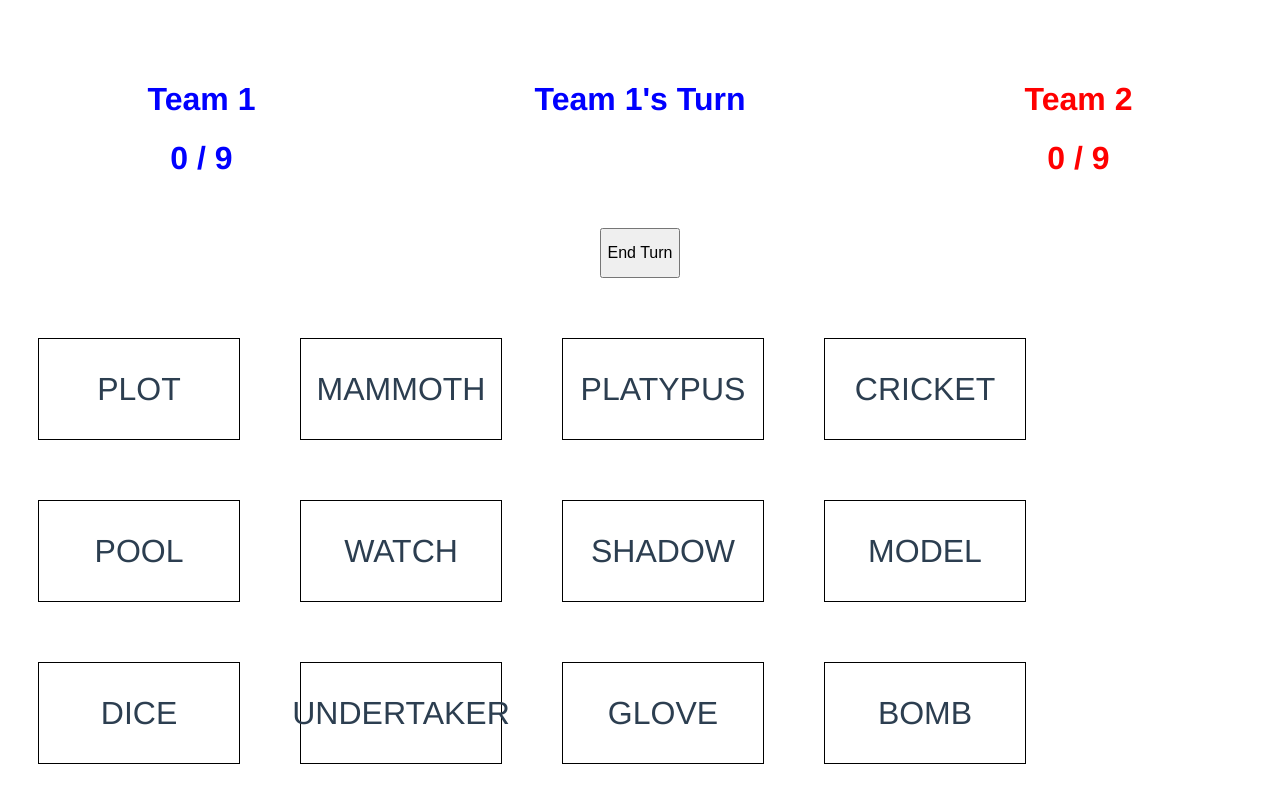
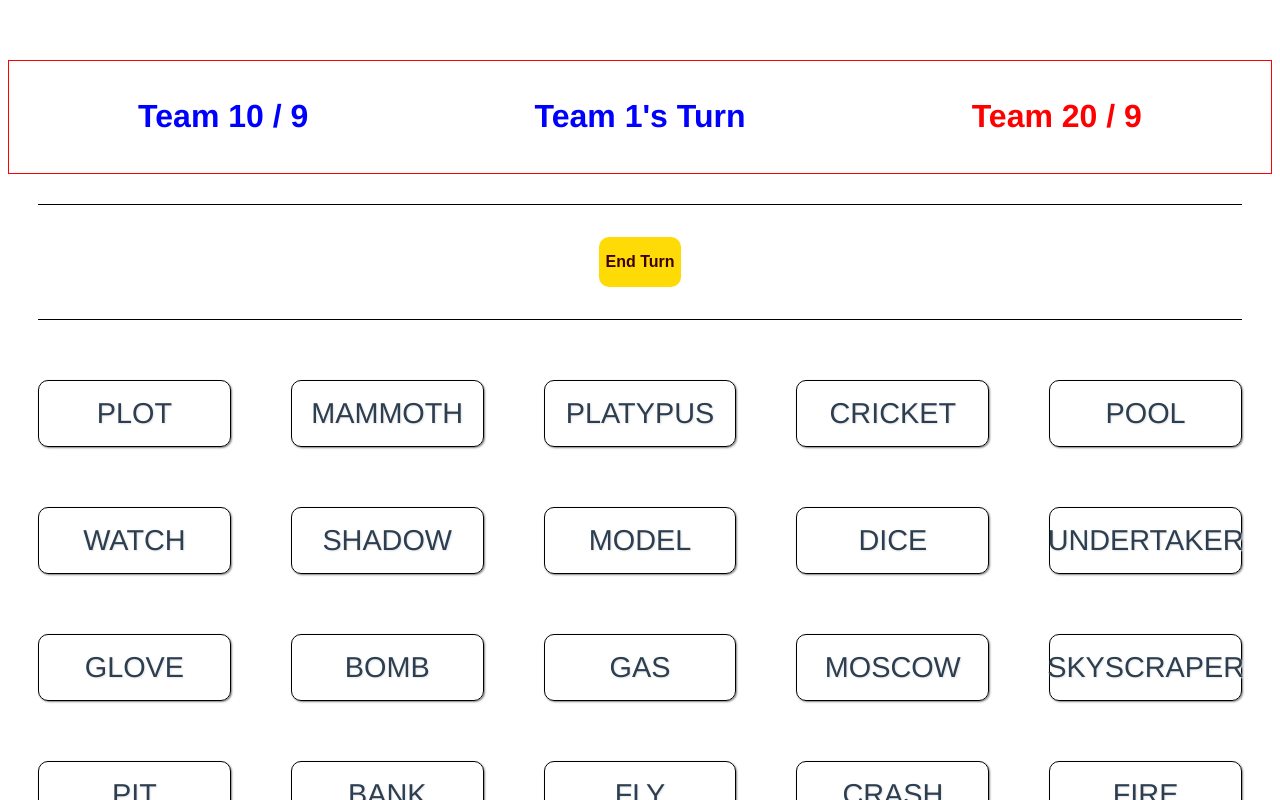
Before and after one commit to wwzeb/fe_codenames, a Vue app: page / in a window 1280 px wide. Shown: the top 800 px of the page. Built offline with nearby package versions, Linux system fonts and the light colour scheme.

Commit message:
style changes incl. flex to grid for game board

```diff
--- a/src/App.vue
+++ b/src/App.vue
@@ -177,13 +177,14 @@ export default {
 
 <style>
 #app {
-  font-family: 'Avenir', Helvetica, Arial, sans-serif;
+  font-family: 'Oswald', Helvetica, Arial, sans-serif;
   -webkit-font-smoothing: antialiased;
   -moz-osx-font-smoothing: grayscale;
   text-align: center;
   color: #2c3e50;
   margin-top: 60px;
   user-select: none;
+  background: linear-gradient(white 80%,rgb(238, 238, 238))
 }
 
 .turn {
--- a/src/components/Codename.vue
+++ b/src/components/Codename.vue
@@ -32,32 +32,51 @@ export default {
 
 <style>
 .codename {
-    width: 200px;
-    height: 100px;
+    /* width: 200px;
+    height: 100px; */
+    padding: 1em;
     display: flex;
     justify-content: center;
     align-items: center;
     border: 1px solid #000;
     margin: 30px;
+    box-shadow: 1px 1px 2px gray;
+    border-radius: 10px;
+    transition: 250ms;
 }
+
+.codename:hover,
+.codename:focus {
+    transform: translateX(3px);
+    transform: translateY(-2px);
+    box-shadow: 2px 2px 2px gray;
+    transition: 250ms;
+}
+
 .title {
     margin: 0;
-    font-size: 2em;
+    font-size: 1.8rem;
+    text-shadow: 1px 1px 2px rgb(228, 228, 228);
 }
+
 .red-background {
-    background-color: red;
-    color: #fff;
+    background-color: rgb(209, 1, 1);
+    color: rgb(255, 244, 244);
 }
+
 .blue-background {
-    background-color: blue;
-    color: #fff;
+    background-color: rgb(2, 2, 187);
+    color: rgb(233, 233, 255);
 }
+
 .neutral-background {
     background-color: #f2decd;
-    color: #000;
+    color: #493c30;
 }
+
 .black-background {
-    background-color: #000;
-    color: #fff;
+    background-color: rgb(34, 34, 34);
+    color: rgb(255, 245, 245);
 }
+
 </style>
--- a/src/components/EndTurn.vue
+++ b/src/components/EndTurn.vue
@@ -19,10 +19,28 @@ export default {
     display: flex;
     justify-content: center;
     margin: 30px;
+    padding: 2em 0;
+    border-bottom: 1px solid black;
+    border-top: 1px solid black;
 }
 
 .button{
+    background: #FEDB06;
+    color: rgb(59, 0, 0);
+    border: none;
+    border-radius: 10px;
     margin: 0;
     font-size: 1em;
+    font-weight: bold;
+    transition: 250ms;
+    cursor: pointer;
+}
+
+.button:hover,
+.button:focus {
+  transform: translateX(2px);
+  transform: translateY(-1px);
+  box-shadow: 1px 2px 3px rgb(180, 180, 180);
+  transition: 250ms;
 }
 </style>
--- a/src/components/GameBoard.vue
+++ b/src/components/GameBoard.vue
@@ -12,8 +12,8 @@ export default {
 
 <style>
 .gameboard {
-    display: flex;
-    flex-direction: row;
-    flex-wrap: wrap;
+    display: grid;
+    grid-template-columns: repeat( 5, minmax(250px, 1fr) );
+    grid-template-rows: repeat( 5, minmax(75px, 1fr) );
 }
 </style>
--- a/src/components/Score.vue
+++ b/src/components/Score.vue
@@ -21,6 +21,17 @@ export default {
 </script>
 
 <style>
+
+.score {
+  height: 10vh;
+  padding: 1em;
+  border: 1px solid red;
+}
+
+.team-score {
+  display: flex;
+}
+
 .red {
     color: red;
 }
```
